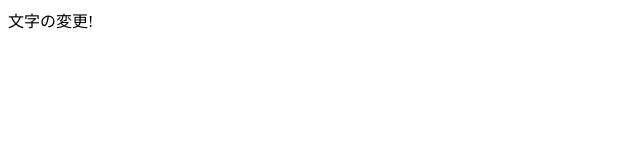
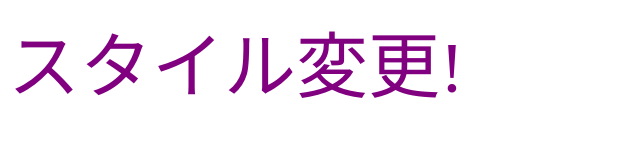
Before and after one commit to ryota-saito-0309/Gatsby-Tutorial1, a Gatsby site: page / in a window 1280 px wide. Shown: the whole page, without its empty margins (0-640 px from the left). Built offline with nearby package versions, Linux system fonts and the light colour scheme; Gatsby itself is replaced by a stand-in of ours.

Commit message:
スタイルの変更

```diff
--- a/src/pages/index.js
+++ b/src/pages/index.js
@@ -1,5 +1,5 @@
 import React from "react"
 
 export default function Home() {
-  return <div>文字の変更!</div>
+  return <div style={{ color: `purple`, fontSize: `72px` }}>スタイル変更!</div>
 }
```
